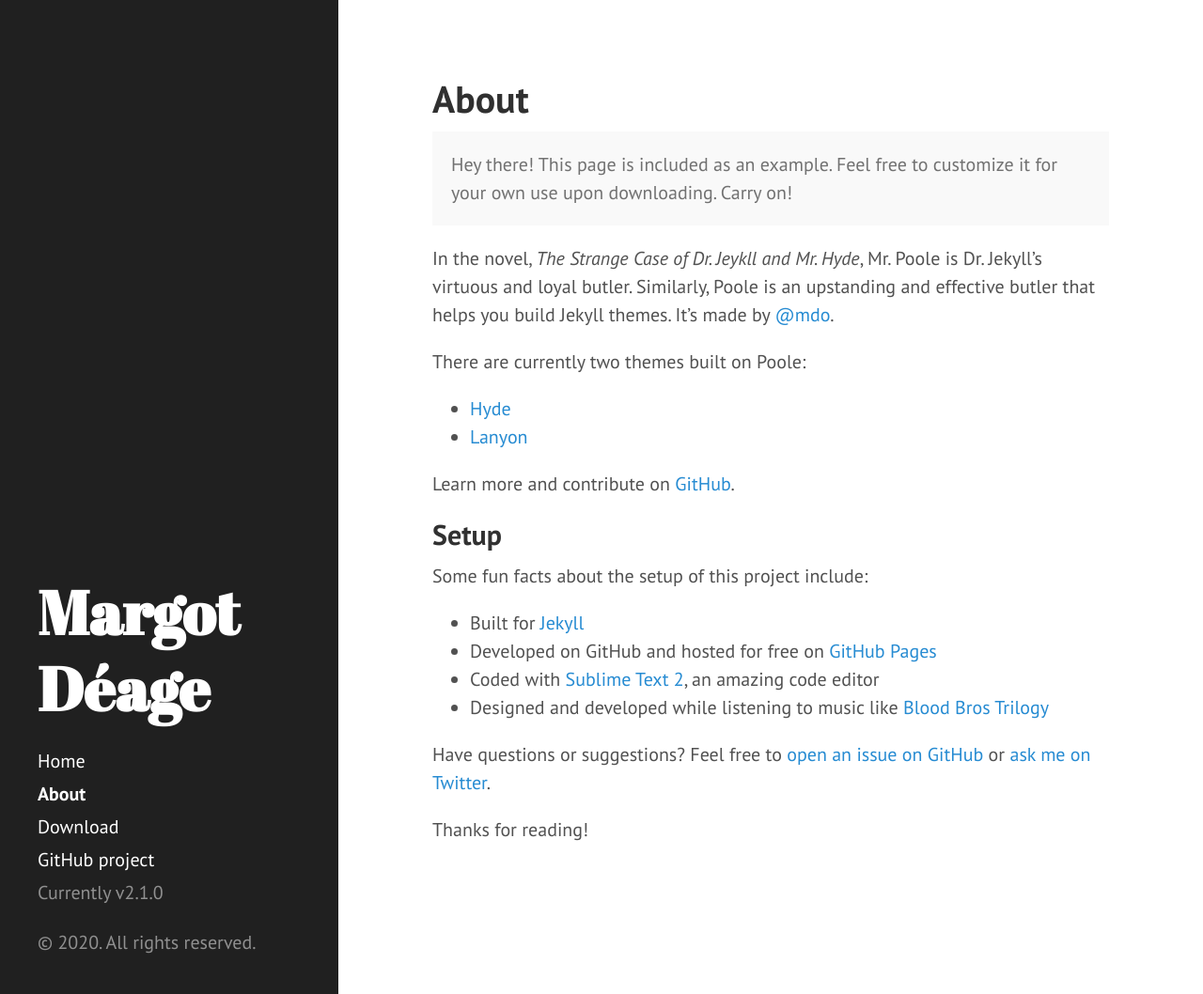
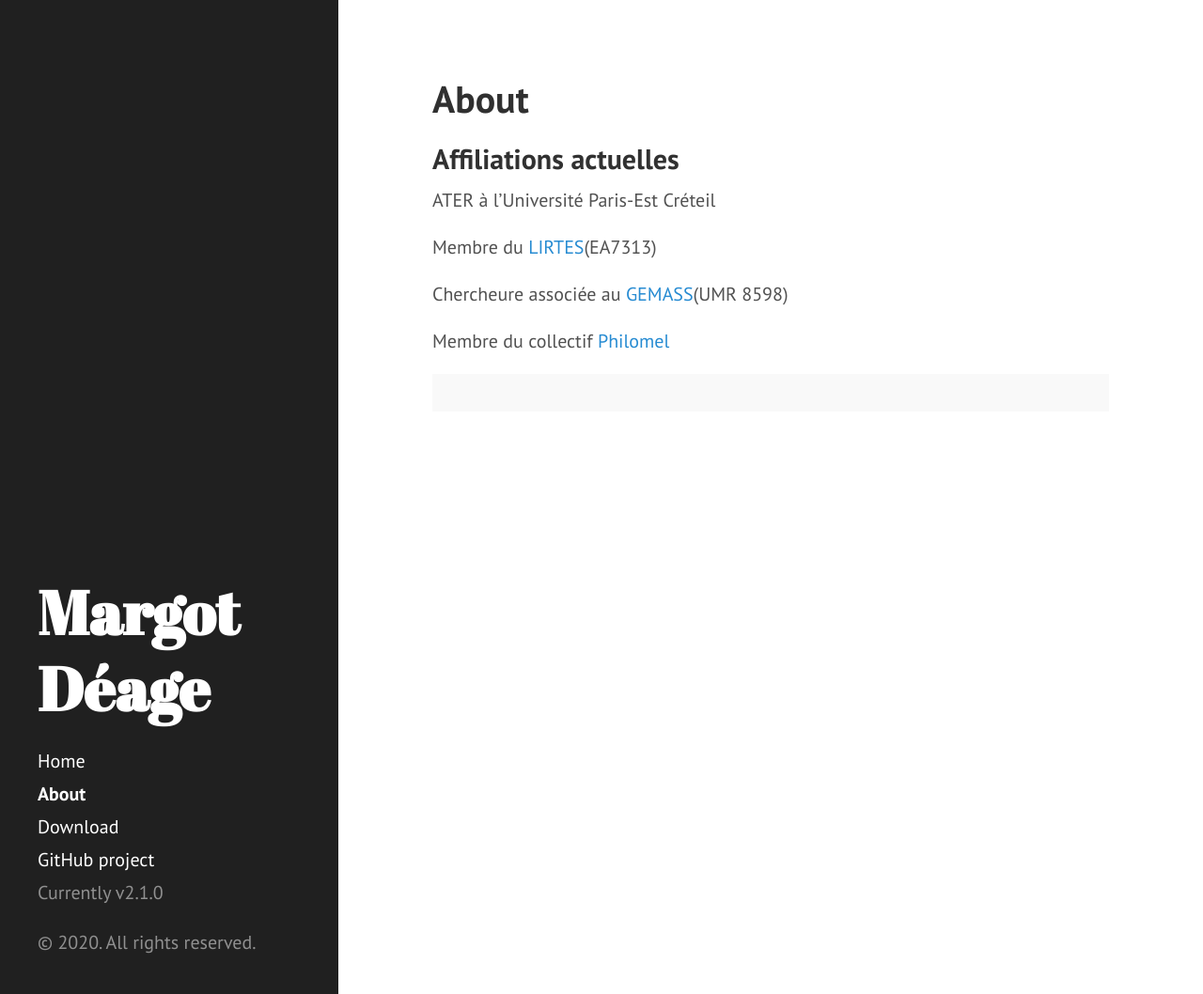
Before and after one commit to margotdeage/margotdeage.github.io, a Jekyll site: the page built from about.md, in a window 1280 px wide and 1058 px high. Shown: the whole window at 94% size. Built offline with Jekyll 4.4.1, drawn with Linux system fonts in a browser that asks for light colours; Markdown is read by kramdown in place of the engine named in the settings.

Commit message:
Update about.md

```diff
--- a/about.md
+++ b/about.md
@@ -3,28 +3,13 @@ layout: page
 title: About
 ---
 
+## Affiliations actuelles
+
+ATER à l'Université Paris-Est Créteil
+
+Membre du [LIRTES](https://lirtes.u-pec.fr/)(EA7313)
+
+Chercheure associée au [GEMASS](https://www.gemass.fr/margot-deage)(UMR 8598)
+
+Membre du collectif [Philomel](https://philomel.hypotheses.org/annuaire/profil-de-margot-deage)
 <p class="message">
-  Hey there! This page is included as an example. Feel free to customize it for your own use upon downloading. Carry on!
-</p>
-
-In the novel, *The Strange Case of Dr. Jeykll and Mr. Hyde*, Mr. Poole is Dr. Jekyll's virtuous and loyal butler. Similarly, Poole is an upstanding and effective butler that helps you build Jekyll themes. It's made by [@mdo](https://twitter.com/mdo).
-
-There are currently two themes built on Poole:
-
-* [Hyde](http://hyde.getpoole.com)
-* [Lanyon](http://lanyon.getpoole.com)
-
-Learn more and contribute on [GitHub](https://github.com/poole).
-
-## Setup
-
-Some fun facts about the setup of this project include:
-
-* Built for [Jekyll](http://jekyllrb.com)
-* Developed on GitHub and hosted for free on [GitHub Pages](https://pages.github.com)
-* Coded with [Sublime Text 2](http://sublimetext.com), an amazing code editor
-* Designed and developed while listening to music like [Blood Bros Trilogy](https://soundcloud.com/maddecent/sets/blood-bros-series)
-
-Have questions or suggestions? Feel free to [open an issue on GitHub](https://github.com/poole/issues/new) or [ask me on Twitter](https://twitter.com/mdo).
-
-Thanks for reading!
```
